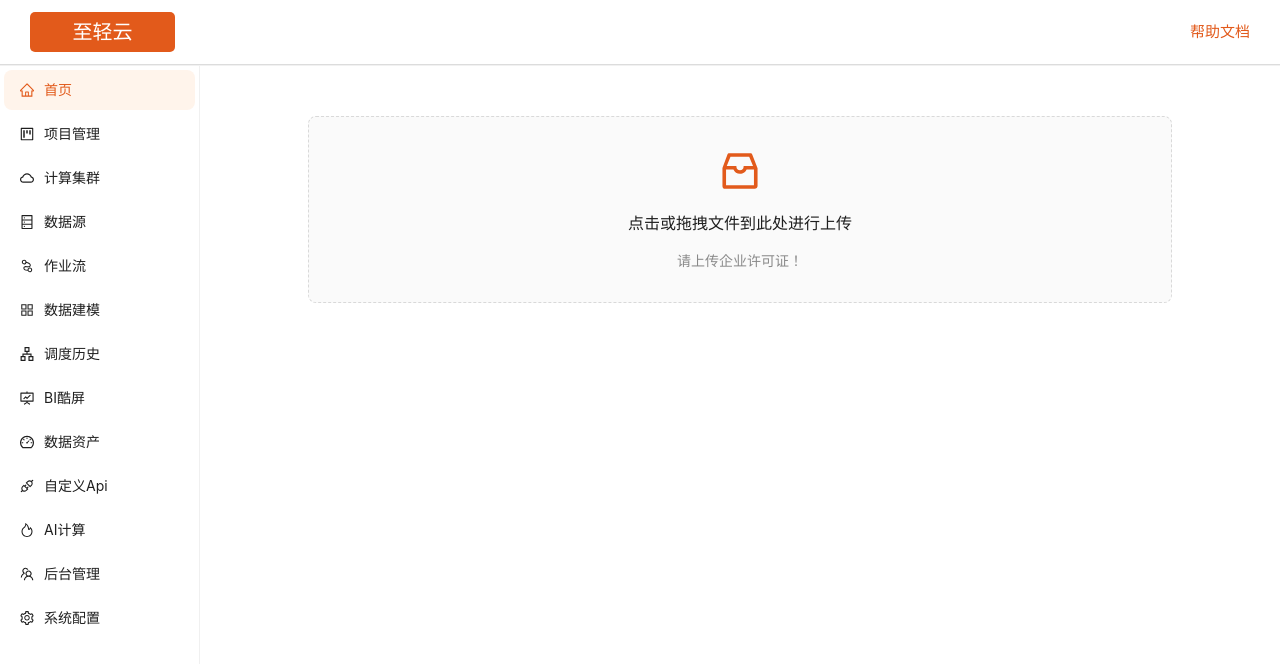
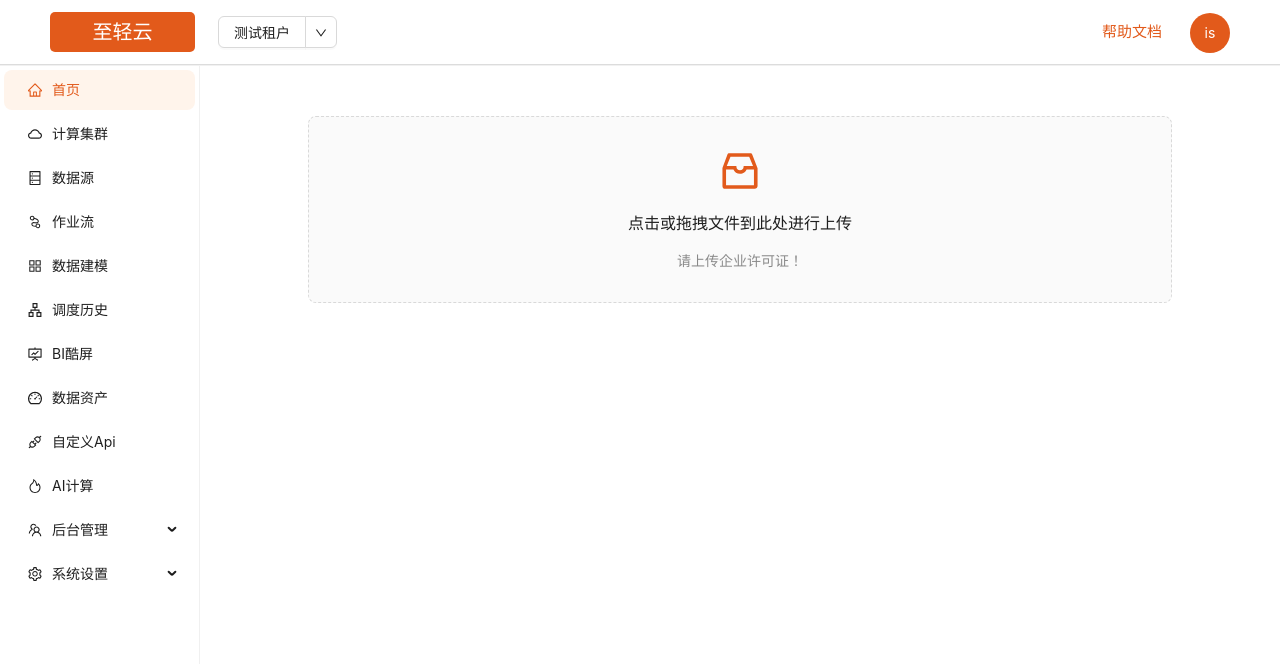
Before and after one commit to isxcode/spark-yun, a React (Create React App) app in the folder spark-yun-website/: page /monitor in a window 1280 px wide. Shown: the top 664 px of the page. Built offline with nearby package versions, Linux system fonts and the light colour scheme; sample sign-in values are in the browser's storage.

Commit message:
:sparkles: 前端添加租户按钮

```diff
--- a/spark-yun-website/src/layouts/Layouts.less
+++ b/spark-yun-website/src/layouts/Layouts.less
@@ -3,16 +3,13 @@
 .sy-header {
   background: white;
   box-shadow: 0 1px 1px rgba(0, 0, 0, 0.1);
-  padding-inline: 30px;
-  display: flex;
-  align-items: center;
   margin-bottom: 2px;
 }
-
-.sy-sider {
-  height: 100%;
-  background: white !important;
-}
+//
+//.sy-sider {
+//  height: 100%;
+//  background: white !important;
+//}
 
 .sy-logo {
   background: @THEME_COLOR;
@@ -21,7 +18,6 @@
   height: 40px;
   line-height: 40px;
   border-radius: 5px;
-  float: left;
   width: 145px;
   font-size: 20px;
 }
--- a/spark-yun-website/src/layouts/Layouts.tsx
+++ b/spark-yun-website/src/layouts/Layouts.tsx
@@ -1,6 +1,6 @@
 import React from 'react'
-import { Layout, Menu, type MenuProps, message, theme } from 'antd'
-import { Outlet, useNavigate } from 'react-router-dom'
+import {Avatar, Col, Dropdown, Layout, Menu, type MenuProps, message, Row, Space, theme, Typography} from 'antd';
+import {Outlet, useNavigate} from 'react-router-dom'
 import './Layouts.less'
 import {
   ApartmentOutlined,
@@ -8,7 +8,7 @@ import {
   AppstoreOutlined,
   CloudOutlined,
   DashboardOutlined,
-  DatabaseOutlined,
+  DatabaseOutlined, DownOutlined,
   FireOutlined,
   FundProjectionScreenOutlined,
   HomeOutlined,
@@ -22,21 +22,13 @@ import {
 function Layouts() {
   const navigate = useNavigate()
 
-  const { Header, Content, Sider } = Layout
+  const {Header, Content, Sider} = Layout
 
   const menus: MenuProps['items'] = [
     {
       key: 1,
       label: '首页',
-      icon: <HomeOutlined />,
-      onClick: () => {
-        navigate('/auth')
-      }
-    },
-    {
-      key: 2,
-      label: '项目管理',
-      icon: <ProjectOutlined />,
+      icon: <HomeOutlined/>,
       onClick: () => {
         navigate('/auth')
       }
@@ -44,7 +36,7 @@ function Layouts() {
     {
       key: 3,
       label: '计算集群',
-      icon: <CloudOutlined />,
+      icon: <CloudOutlined/>,
       onClick: () => {
         navigate('/engine')
       }
@@ -52,7 +44,7 @@ function Layouts() {
     {
       key: 4,
       label: '数据源',
-      icon: <DatabaseOutlined />,
+      icon: <DatabaseOutlined/>,
       onClick: () => {
         navigate('/datasource')
       }
@@ -60,7 +52,7 @@ function Layouts() {
     {
       key: 5,
       label: '作业流',
-      icon: <NodeIndexOutlined />,
+      icon: <NodeIndexOutlined/>,
       onClick: () => {
         navigate('/workflow')
       }
@@ -68,7 +60,7 @@ function Layouts() {
     {
       key: 6,
       label: '数据建模',
-      icon: <AppstoreOutlined />,
+      icon: <AppstoreOutlined/>,
       onClick: () => {
         navigate('/auth')
       }
@@ -76,7 +68,7 @@ function Layouts() {
     {
       key: 7,
       label: '调度历史',
-      icon: <ApartmentOutlined />,
+      icon: <ApartmentOutlined/>,
       onClick: () => {
         navigate('/auth')
       }
@@ -84,7 +76,7 @@ function Layouts() {
     {
       key: 8,
       label: 'BI酷屏',
-      icon: <FundProjectionScreenOutlined />,
+      icon: <FundProjectionScreenOutlined/>,
       onClick: () => {
         navigate('/auth')
       }
@@ -92,7 +84,7 @@ function Layouts() {
     {
       key: 9,
       label: '数据资产',
-      icon: <DashboardOutlined />,
+      icon: <DashboardOutlined/>,
       onClick: () => {
         navigate('/auth')
       }
@@ -100,7 +92,7 @@ function Layouts() {
     {
       key: 10,
       label: '自定义Api',
-      icon: <ApiOutlined />,
+      icon: <ApiOutlined/>,
       onClick: () => {
         navigate('/auth')
       }
@@ -108,7 +100,7 @@ function Layouts() {
     {
       key: 11,
       label: 'AI计算',
-      icon: <FireOutlined />,
+      icon: <FireOutlined/>,
       onClick: () => {
         navigate('/auth')
       }
@@ -116,32 +108,117 @@ function Layouts() {
     {
       key: 12,
       label: '后台管理',
-      icon: <TeamOutlined />,
+      icon: <TeamOutlined/>,
+      onClick: () => {
+        navigate('/auth')
+      },
+      children: [{
+        key: 13,
+        label: '租户配置',
+        icon: <TeamOutlined/>,
+        onClick: () => {
+          navigate('/auth')
+        }
+      },{
+        key: 14,
+        label: '成员管理',
+        icon: <TeamOutlined/>,
+        onClick: () => {
+          navigate('/auth')
+        }
+      }]
+    },
+    {
+      key: 15,
+      label: '系统设置',
+      icon: <SettingOutlined/>,
+      onClick: () => {
+        navigate('/auth')
+      },
+      children: [{
+        key: 16,
+        label: '系统配置',
+        icon: <SettingOutlined/>,
+        onClick: () => {
+          navigate('/auth')
+        }
+      }, {
+        key: 17,
+        label: '租户管理',
+        icon: <SettingOutlined/>,
         onClick: () => {
           navigate('/auth')
         }
       },
         {
-      key: 14,
-      label: '系统配置',
-      icon: <SettingOutlined />,
+          key: 18,
+          label: '用户管理',
+          icon: <SettingOutlined/>,
+          onClick: () => {
+            navigate('/auth')
+          },
+        },
+        {
+          key: 19,
+          label: '证书管理',
+          icon: <SettingOutlined/>,
           onClick: () => {
             navigate('/auth')
           }
         }
       ]
+    }
+  ];
+
+  const items: MenuProps['items'] = [
+    {
+      key: '1',
+      label: '租户1',
+    },
+    {
+      key: '2',
+      label: '租户2',
+    },
+    {
+      key: '3',
+      label: '租户2',
+    },
+  ];
 
   const {
-    token: { colorBgContainer, colorPrimary }
+    token: {colorBgContainer, colorPrimary}
   } = theme.useToken()
 
   return (
     <>
-      <Layout style={{ minHeight: '100vh' }}>
+      <Layout style={{minHeight: '100vh'}}>
         <Header className={'sy-header'}>
+          <Row align="middle">
+            <Col span={8}>
+              <Row justify={'start'} style={{minWidth: '320px'}}>
+                <Space>
+                  <Col style={{minWidth: '160px'}}>
                     <div className={'sy-logo'} onClick={() => window.open('https://zhiqingyun.isxcode.com')}>
                       至轻云
                     </div>
+                  </Col>
+                  <Col style={{minWidth: '150px', display: 'flex', alignItems: 'center'}}>
+                    <Dropdown.Button
+                      icon={<DownOutlined/>}
+                      menu={{items}}
+                      onClick={() => {
+                      }}
+                    >
+                      测试租户
+                    </Dropdown.Button>
+                  </Col>
+                </Space>
+              </Row>
+            </Col>
+            <Col span={8} offset={8}>
+              <Row justify={'end'} style={{minWidth: '100px'}}>
+                <Space>
+                  <Col style={{minWidth: '80px'}}>
                     <a
                       className={'sy-table-a sy-help-doc-a'}
                       onClick={() => {
@@ -149,10 +226,28 @@ function Layouts() {
                       }}>
                       帮助文档
                     </a>
+                  </Col>
+                  <Col style={{minWidth: '40px'}}>
+                    <Dropdown menu={{items}} placement="bottomRight" arrow>
+                      <Avatar style={{backgroundColor: '#e25a1b', verticalAlign: 'middle'}} size="large" gap={4}>
+                        is
+                      </Avatar>
+                    </Dropdown>
+                  </Col>
+                </Space>
+              </Row>
+            </Col>
+          </Row>
         </Header>
         <Layout>
-          <Sider width={200}>
-            <Menu className={'sy-sider'} defaultSelectedKeys={['1']} items={menus} />
+          <Sider width={200} theme={"light"}>
+            <Menu className={'sy-sider'} defaultSelectedKeys={['1']} items={menus} mode="inline"
+                  style={{overflowY: 'scroll', maxHeight: '90vh', height: '90vh'}}/>
+            {/*<div style={{*/}
+            {/*  position: 'absolute', bottom: 10, textAlign: 'center', width: '100%', color: 'darkgrey',*/}
+            {/*  fontSize: '14px'*/}
+            {/*}}>v0.0.1*/}
+            {/*</div>*/}
           </Sider>
           <Layout>
             <Content
@@ -161,13 +256,13 @@ function Layouts() {
                 margin: 0,
                 background: colorBgContainer
               }}>
-              <Outlet />
+              <Outlet/>
             </Content>
           </Layout>
         </Layout>
       </Layout>
     </>
-  )
+  );
 }
 
 export default Layouts
```
Lines whose indentation alone changed are shown as unchanged.
